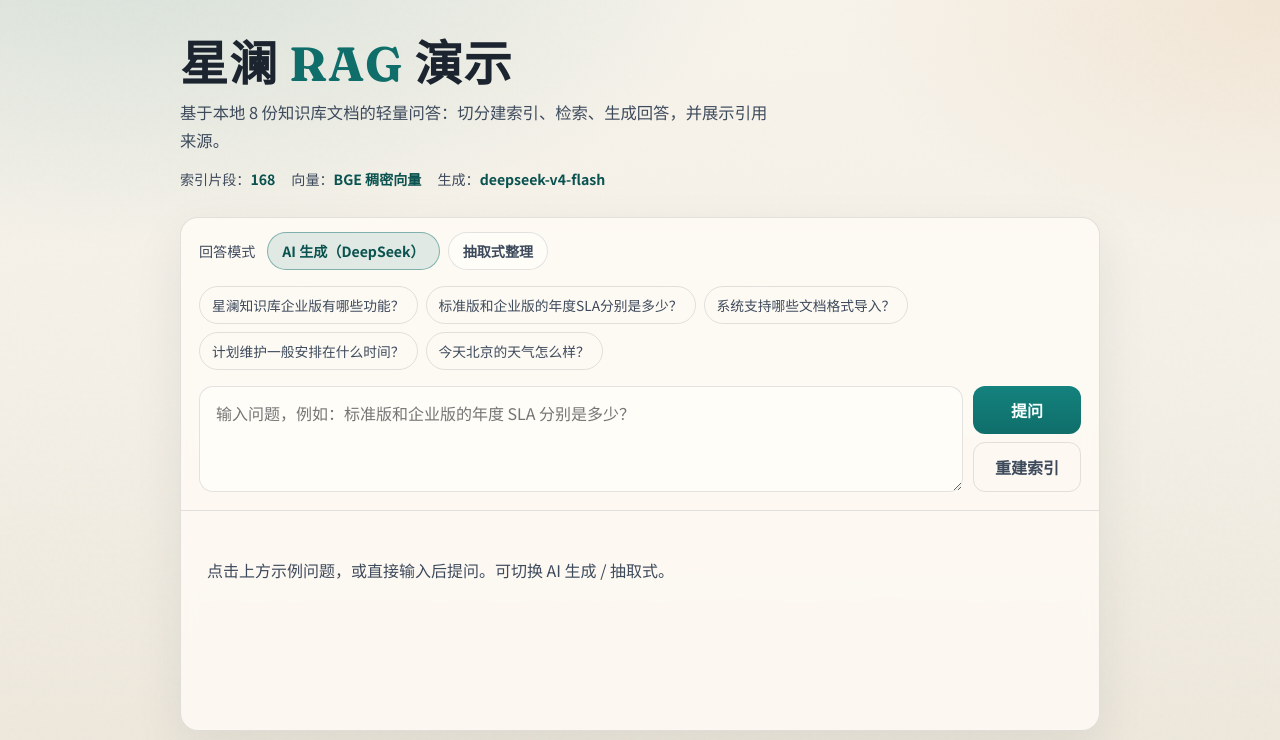
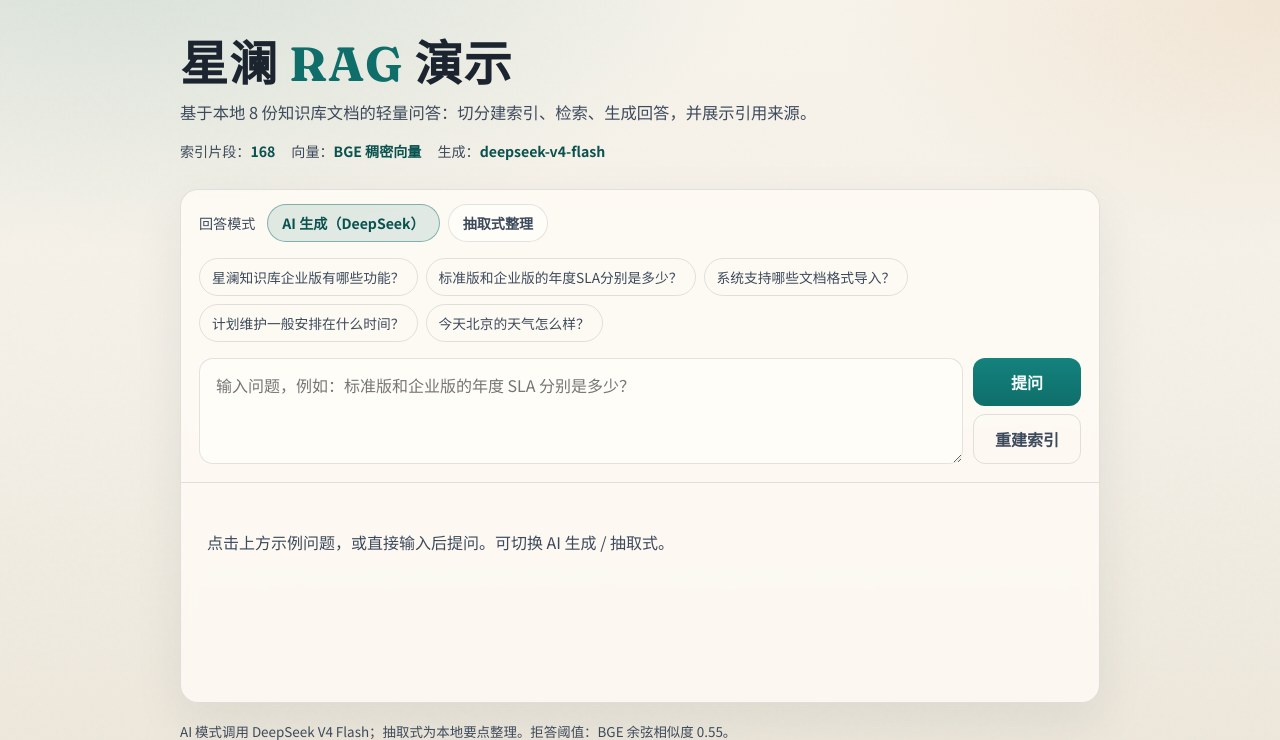
Before and after one commit to lx404616-lab/RAG-0729, a Flask app: page / in a window 1280 px wide. Shown: the top 740 px of the page. Run offline with Flask 3, Linux system fonts and the light colour scheme.

Commit message:
Keep lead description on one line in demo UI.

```diff
--- a/docs/index.html
+++ b/docs/index.html
@@ -41,7 +41,7 @@
       line-height: 1.15;
     }
     .brand span { color: var(--teal); }
-    .lead { margin: 0; color: var(--ink-soft); font-size: 1.02rem; max-width: 40em; line-height: 1.7; }
+    .lead { margin: 0; color: var(--ink-soft); font-size: 1.02rem; line-height: 1.7; max-width: none; white-space: nowrap; }
     .meta { margin-top: 14px; display: flex; flex-wrap: wrap; gap: 10px 16px; color: var(--ink-soft); font-size: 0.88rem; }
     .meta b { color: var(--teal-deep); }
     .panel {
@@ -115,6 +115,7 @@
       .composer { grid-template-columns: 1fr; }
       .actions { flex-direction: row; }
       button.primary, button.ghost { flex: 1; }
+      .lead { white-space: normal; }
     }
   </style>
 </head>
--- a/templates/index.html
+++ b/templates/index.html
@@ -76,8 +76,9 @@
       margin: 0;
       color: var(--ink-soft);
       font-size: 1.02rem;
-      max-width: 36em;
       line-height: 1.7;
+      max-width: none;
+      white-space: nowrap;
     }
 
     .meta {
@@ -325,6 +326,7 @@
       .composer { grid-template-columns: 1fr; }
       .actions { flex-direction: row; }
       button.primary, button.ghost { flex: 1; }
+      .lead { white-space: normal; }
     }
   </style>
 </head>
```
